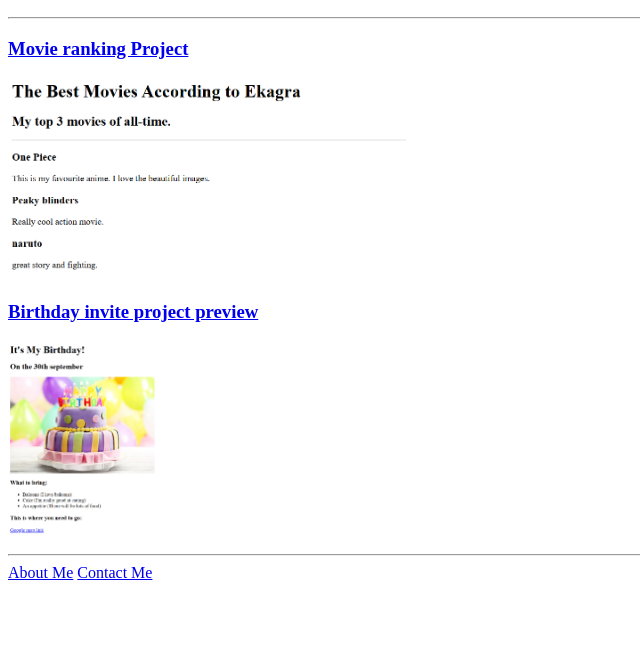
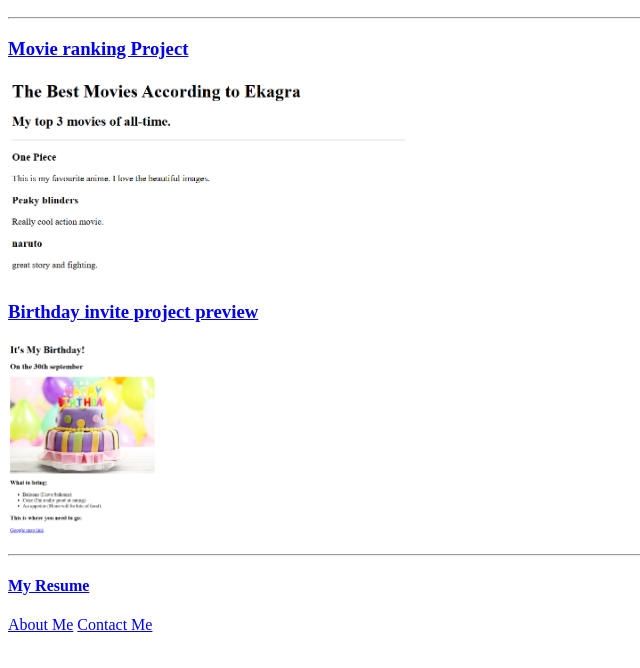
Before and after one commit to EkagraPrasad/html-portfolio, a plain HTML site: page index.html in a window 1280 px wide. Shown: the part 110-778 px from the top of the page, without its empty margins (0-640 px from the left). Drawn offline with Linux system fonts and the light colour scheme.

Commit message:
Add files via upload

```diff
--- a/index.html
+++ b/index.html
@@ -16,6 +16,8 @@
     <h3> <a href="./public/birthday-invite.html"> Birthday invite project preview</a></h3>
     <img src="./assets/images/birthday-invite.png" height="200" alt="birthday invite project preview ">
     <hr/>
+    <h4><a href="../../CapStone Project 1/index.html">My Resume</a> </h4>
+
     <a href="./public/about.html">About Me</a>
     <a href="./public/contact.html">Contact Me</a>
 </body>
```
